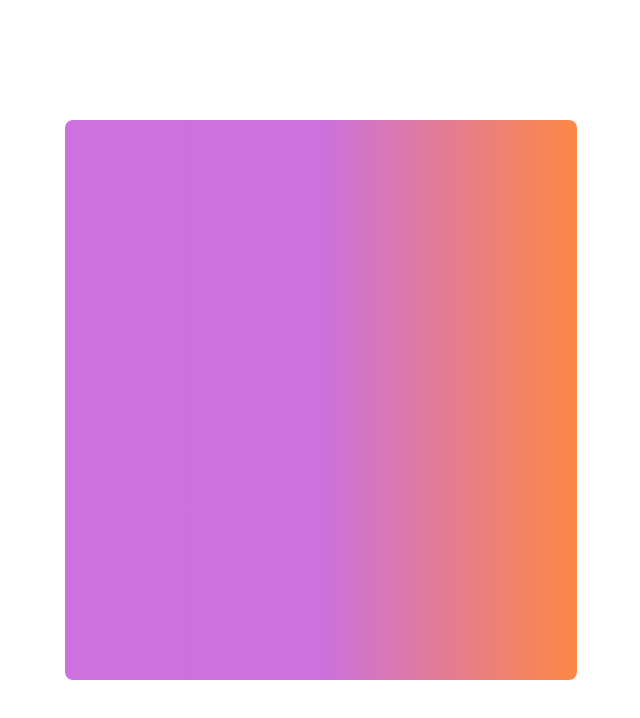
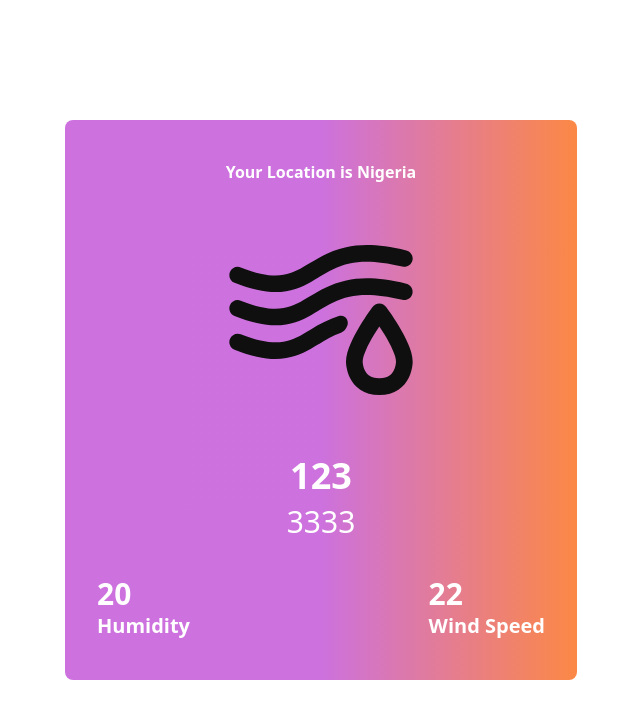
Before and after one commit to marycynthia2020/location-based-weather-app, a plain HTML site: page index.html in a window 1280 px wide. Shown: the whole page, without its empty margins (319-959 px from the left). Drawn offline with Linux system fonts and the light colour scheme.

Commit message:
first commit

```diff
--- a/index.html
+++ b/index.html
@@ -8,26 +8,27 @@
 </head>
 <body class="w-screen h-screen grid place-items-center">
    <div class=" background p-4 sm:p-8 sm:py-10 w-full h-full  md:w-1/2 lg:w-[40%] 2xl:w-[25%] md:h-[70vh] rounded-lg flex flex-col justify-between" >
+    <h1 class="text-white mx-auto font-semibold text-2xl md:text-4xl">Your Location is Nigeria </h1>
     <div class="mx-auto image-holder">
-
+      <img src="/images/humidity-svgrepo-com.svg" width="200" height="200" alt="">
     </div>
     <div class="text-4xl text-white font-semibold flex flex-col justify-between gap-2 items-center ">
-        <h1 id="temp"></h1>
-        <h2 class="font-medium text-3xl" id="country"></h2>
+        <h1 id="temp">123</h1>
+        <h2 class="font-medium text-3xl" id="country">3333</h2>
     </div>
     <div class="flex justify-between items-center text-white font-bold">
 
         <div class=" text-xl md:text-3xl">
-            <p id="humidity"></p>
-            <p class="text-xl hidden">Humidity</p>
+            <p id="humidity">20</p>
+            <p class="text-xl">Humidity</p>
         </div>
         <div class="text-xl md:text-3xl">
-            <p id="wind-speed"></p>
-            <p class="text-xl hidden">Wind Speed</p>
+            <p id="wind-speed">22</p>
+            <p class="text-xl">Wind Speed</p>
         </div>
     </div>
 
    </div>
-   <script src="script/location.js"></script>
+   <!-- <script src="script/location.js"></script> -->
 </body>
 </html>
```
